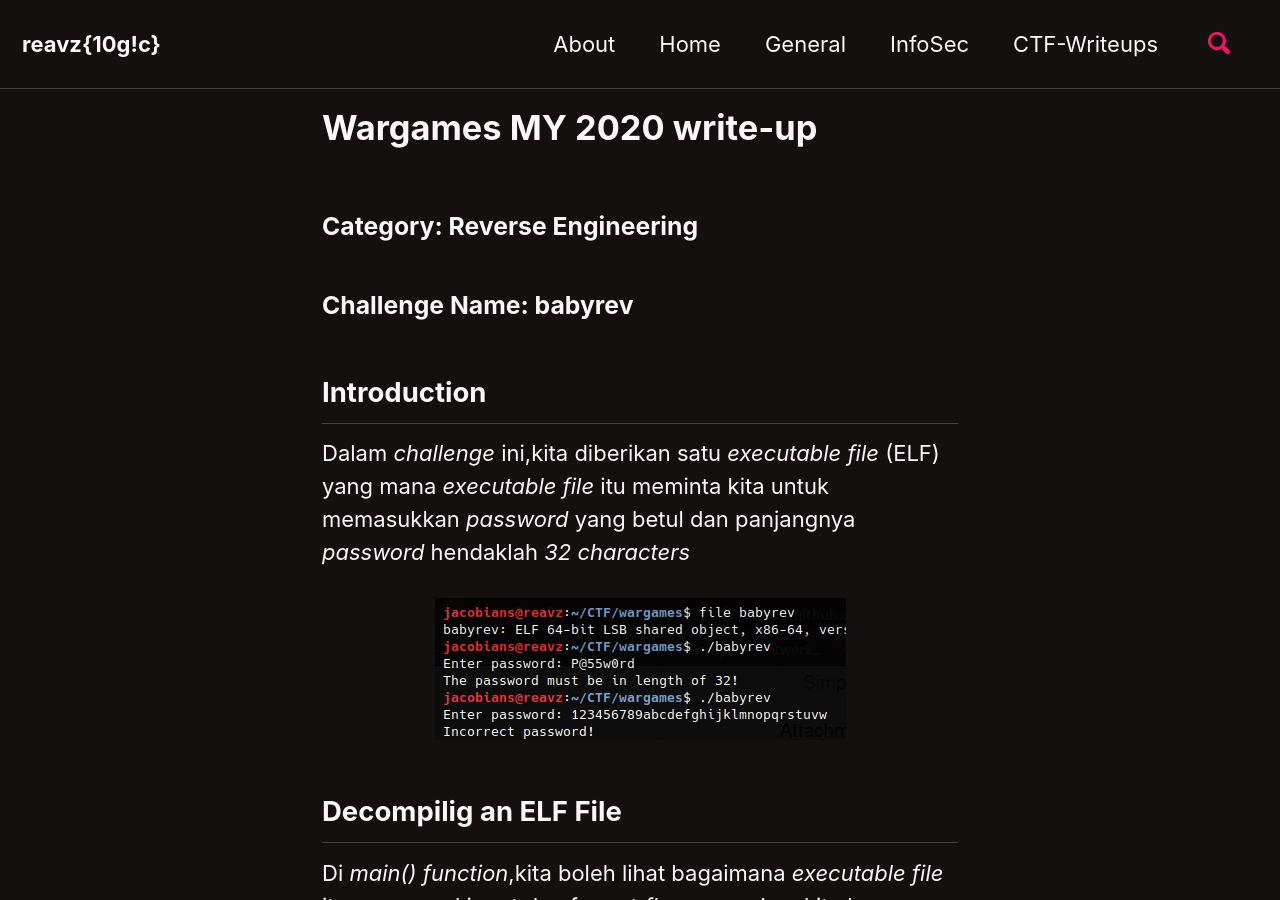
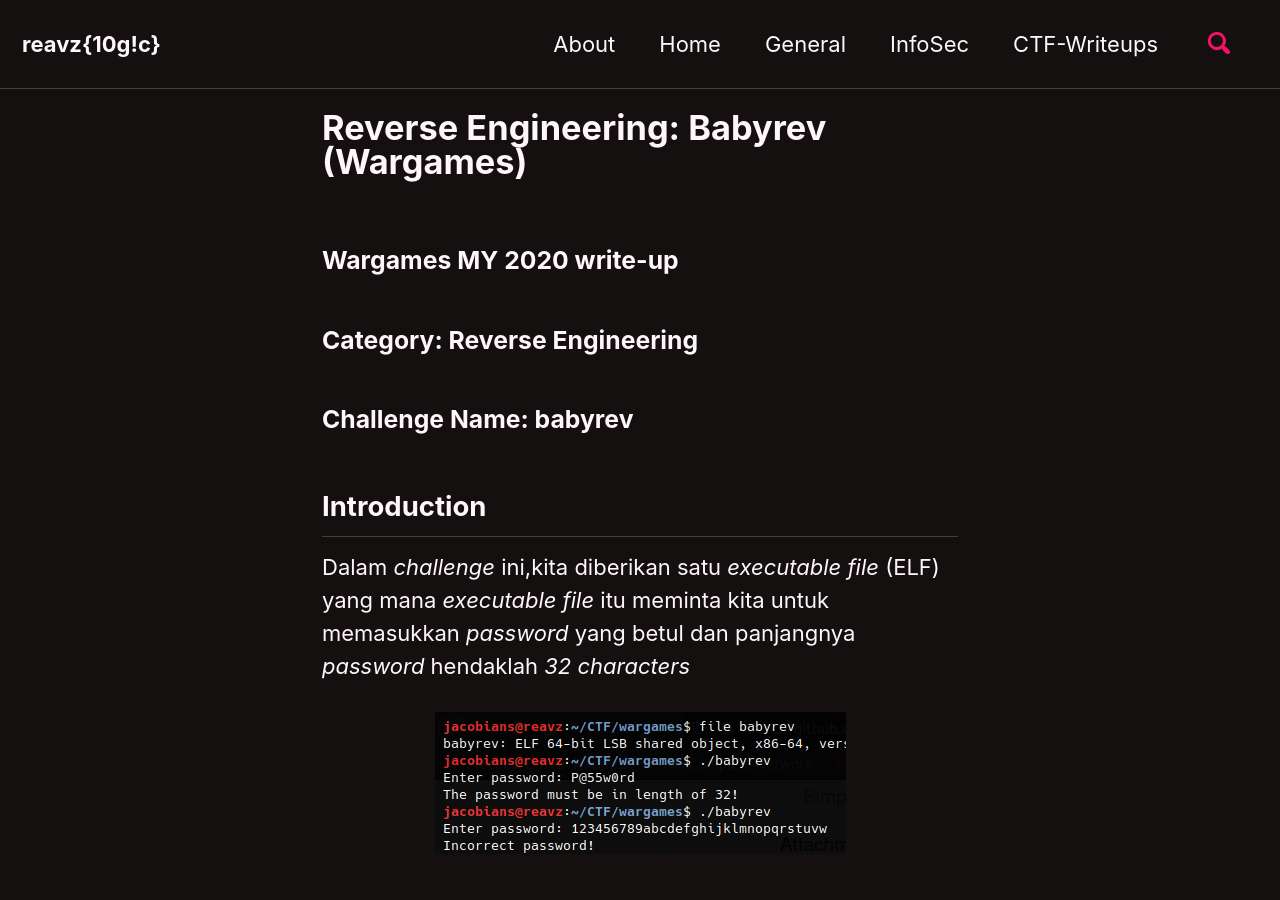
Before and after one commit to faridarif/faridarif.github.io, a Jekyll site: the page built from _posts/2020-12-07-CTF-Wargames-babyrev.md, in a window 1280 px wide and 900 px high. Built offline with Jekyll 4.4.1, drawn with Linux system fonts in a browser that asks for light colours; cached includes are drawn as plain includes.

Commit message:
Update 2020-12-07-CTF-Wargames-babyrev.md

```diff
--- a/_posts/2020-12-07-CTF-Wargames-babyrev.md
+++ b/_posts/2020-12-07-CTF-Wargames-babyrev.md
@@ -1,14 +1,15 @@
 ---
-title: "Wargames MY 2020 write-up"
+title: "Reverse Engineering: Babyrev (Wargames)"
 date: 2020-12-07
 layout: single
 permalink: /ctf-writeups/babyrev-wgmy/
 tags: [Hacking, CTF]
 ---
 
+### Wargames MY 2020 write-up
 ### Category: Reverse Engineering
+### Challenge Name: babyrev
 
-### Challenge Name: babyrev
 
 ## Introduction
 
```
